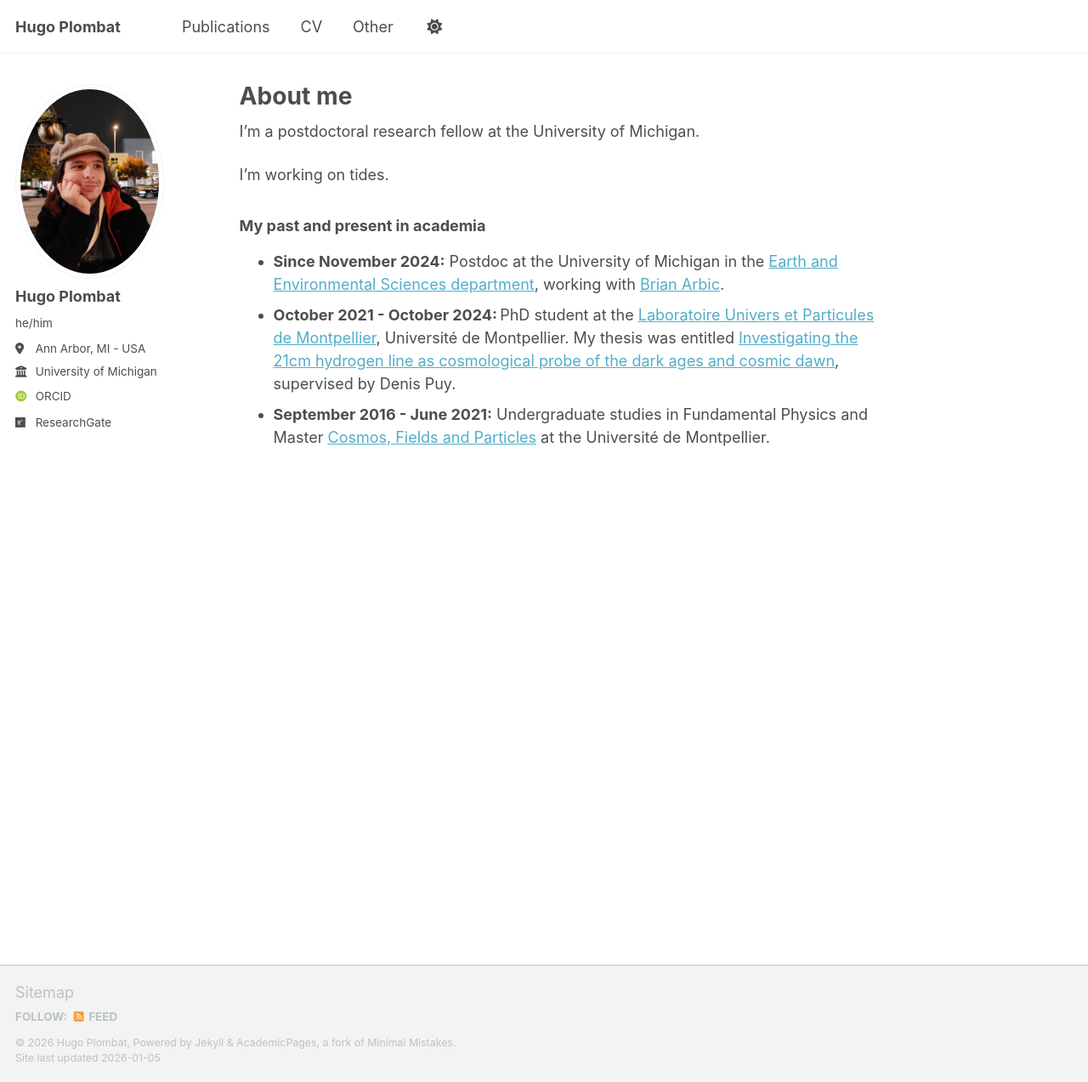
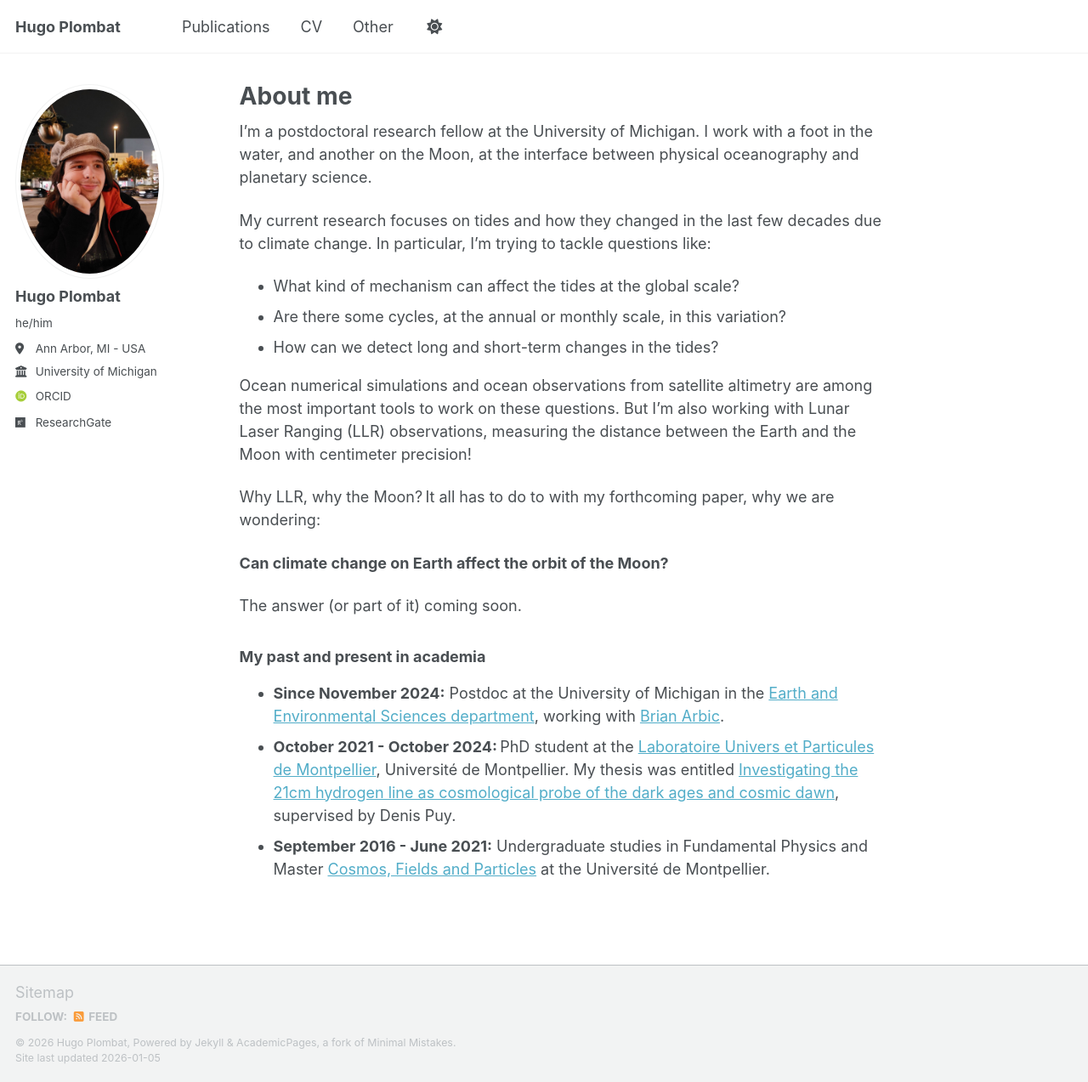
Before and after one commit to Hplombat/hugo.plombat, a Jekyll site: the page built from _pages/about.md, in a window 1280 px wide and 1273 px high. Shown: the whole window at 85% size. Built offline with Jekyll 4.4.1, drawn with Linux system fonts in a browser that asks for light colours; some web fonts are replaced; a script bundle is joined from its source files by our own code; library files that are not in the unit come from our copies.

Commit message:
Update about.md
About me text

```diff
--- a/_pages/about.md
+++ b/_pages/about.md
@@ -6,9 +6,22 @@ redirect_from:
   - /about/
   - /about.html
 ---
- I'm a postdoctoral research fellow at the University of Michigan.
+ I'm a postdoctoral research fellow at the University of Michigan. I work with a foot in the water, and another on the Moon, at the interface between physical oceanography and planetary science.
 
- I'm working on tides.
+ My current research focuses on tides and how they changed in the last few decades due to climate change.
+ In particular, I'm trying to tackle questions like:
+ - What kind of mechanism can affect the tides at the global scale?
+ - Are there some cycles, at the annual or monthly scale, in this variation?
+ - How can we detect long and short-term changes in the tides?
+
+Ocean numerical simulations and ocean observations from satellite altimetry are among the most important tools to work on these questions.
+But I'm also working with Lunar Laser Ranging (LLR) observations, measuring the distance between the Earth and the Moon with centimeter precision!
+
+Why LLR, why the Moon? It all has to do to with my forthcoming paper, why we are wondering:
+
+**Can climate change on Earth affect the orbit of the Moon?**
+
+The answer (or part of it) coming soon.
 
 
 ### My past and present in academia
```
